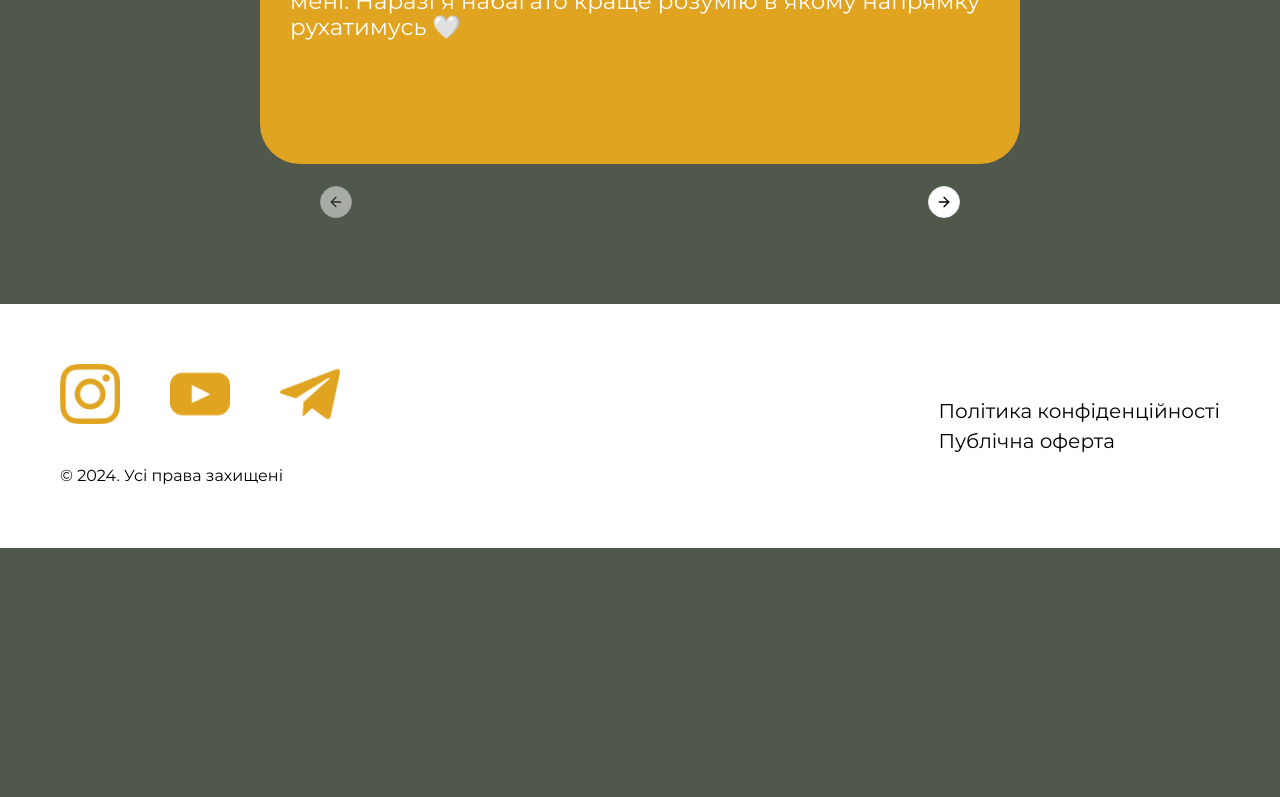
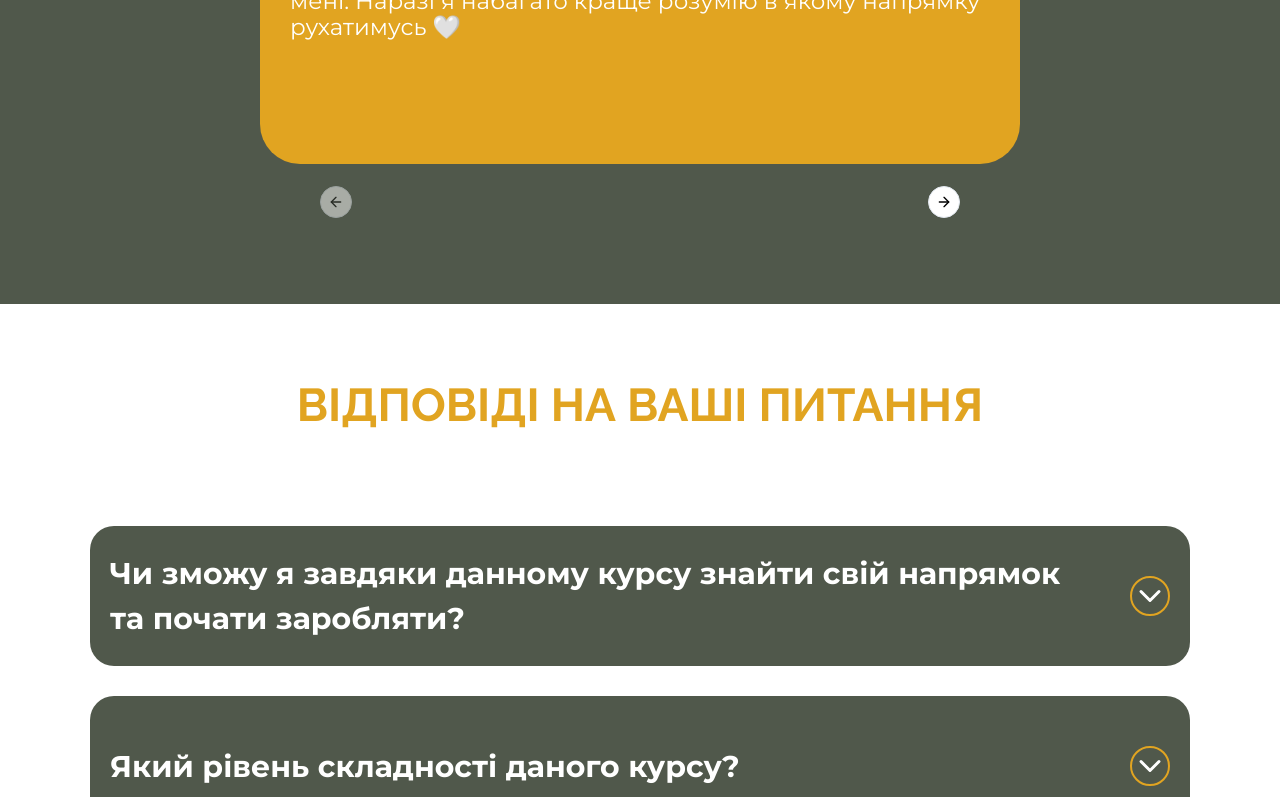
Before and after one commit to olhapanchyshyna/vika-creator, a Next.js app: page / in a window 1280 px wide. Shown: the part 6285-7082 px from the top of the page. Before the commit the page ends 6833 px from the top, so only its background shows below. Built offline with nearby package versions, Linux system fonts and the light colour scheme.

Commit message:
add adaptive faq

```diff
--- a/src/app/page.tsx
+++ b/src/app/page.tsx
@@ -25,7 +25,7 @@ export default function Home() {
 			<Program />
 			<ExpertsReviews />
 			<Reviews />
-			{/* <Faq /> */}
+			<Faq />
 			{/* <CourseFor /> */}
 			{/* <BuyCourse/> */}
 			<Footer/>
--- a/src/components/experts-reviews.tsx
+++ b/src/components/experts-reviews.tsx
@@ -8,12 +8,12 @@ export default function ExpertsReviews() {
 		<section className='bg-white py-[50px] lg:py-[80px] 2xl:py-[100px] px-[20px] lg:px-[60px] '>
 			<div className='container p-0'>
 				<h2
-					className={`text-[30px] max-w-[900px] 2xl:max-w-[1400px] sm:text-[36px] xl:text-[46px] 2xl:text-[65px] text-black text-center leading-[46px] font-bold 2xl:leading-[80px] uppercase m-auto mb-[50px] lg:mb-[100px] ${raleway.className}`}
+					className={`text-[28px] max-w-[900px] 2xl:max-w-[1400px] sm:text-[36px] xl:text-[46px] 2xl:text-[65px] text-black text-center leading-[46px] font-bold 2xl:leading-[80px] uppercase m-auto mb-[50px] lg:mb-[100px] ${raleway.className}`}
 				>
 					Приклади експертів, які
-					<span className='text-[#e1a421] ml-[10px]'>знайшли напрям </span>
-					та
-					<span className='text-[#e1a421]  ml-[10px]'>монетизували </span>
+					<span className='text-[#e1a421] ml-[10px]'>знайшли напрям та</span>
+
+					<span className='text-[#e1a421] ml-[10px]'>монетизували </span>
 					власний досвід та таланти
 				</h2>
 
@@ -35,7 +35,7 @@ export default function ExpertsReviews() {
 								src='/expert-rev-1.jpeg'
 								width={500}
 								height={10}
-								alt=''
+								alt='expert-rev'
 								className='md:mt-[40px] mt-[10px] w-[320px] md:w-[500px] '
 							/>
 						</div>
--- a/src/components/faq.tsx
+++ b/src/components/faq.tsx
@@ -9,8 +9,8 @@ import {
 
 export default function Faq() {
 	return (
-		<section className='bg-white py-[80px] 2xl:py-[100px] px-[60px]  mt-[-1px]'>
-			<div className='container'>
+		<section className='bg-white py-[50px] lg:py-[80px] 2xl:py-[100px] px-[20px] lg:px-[60px]'>
+			<div className='container p-0'>
 				<MainTitle
 					text='ВІДПОВІДІ НА ВАШІ ПИТАННЯ'
 					className='text-center mb-[100px] text-[#e1a421] '
@@ -61,11 +61,12 @@ function AccordionItemCustom({
 	value,
 }: AccordionItemCustomProps) {
 	return (
-		<AccordionItem value={value} className='mb-[30px] '>
-			<AccordionTrigger className='text-[32px] rounded-3xl bg-[#50584b] font-bold text-left px-[20px] h-[140px] text-white'>
+		<AccordionItem value={value} className='md:mb-[30px] mb-[15px] '>
+			<AccordionTrigger className='text-[20px] md:text-[24px] xl:text-[30px] rounded-3xl bg-[#50584b] font-bold text-left px-[20px]
+			h-[180px] md:h-[120px] xl:h-[140px] text-white leading-[24px] md:leading-normal'>
 				{title}
 			</AccordionTrigger>
-			<AccordionContent className='text-[25px] p-[20px] leading-normal text-[#e1a421]  italic font-bold'>
+			<AccordionContent className='xl:text-[25px] text-[18px] md:text-[20px] p-[20px] leading-normal text-[#e1a421] italic font-bold'>
 				{descr}
 			</AccordionContent>
 		</AccordionItem>
--- a/src/components/reviews.tsx
+++ b/src/components/reviews.tsx
@@ -11,7 +11,7 @@ import {
 
 const styleDescr = `mt-[20px] leading-[26px] mb:leading-[31px] text-[16px] md:text-[18px] lg:text-[23px]`
 const styleName = `text-[23px] md:text-[28px] lg:text-[28px] font-medium`
-const styleProf = `leading-[25px] md:leading-[30px] text-[18px] md:text-[23px] lg:text-[25px] `
+const styleProf = `leading-[21px] md:leading-[30px] text-[18px] md:text-[23px] lg:text-[25px] `
 
 export default function Reviews() {
 	return (
--- a/src/components/ui/accordion.tsx
+++ b/src/components/ui/accordion.tsx
@@ -31,7 +31,7 @@ const AccordionTrigger = React.forwardRef<
 			{...props}
 		>
 			{children}
-			<ChevronDown className='h-10 w-10 shrink-0 transition-transform duration-200 rounded-full border-[#e1a421] border-2 !ml-[30px]' />
+			<ChevronDown className='md:h-10 md:w-10 h-8 w-8 shrink-0 transition-transform duration-200 rounded-full border-[#e1a421] border-2 !ml-[30px]' />
 		</AccordionPrimitive.Trigger>
 	</AccordionPrimitive.Header>
 ))
```
